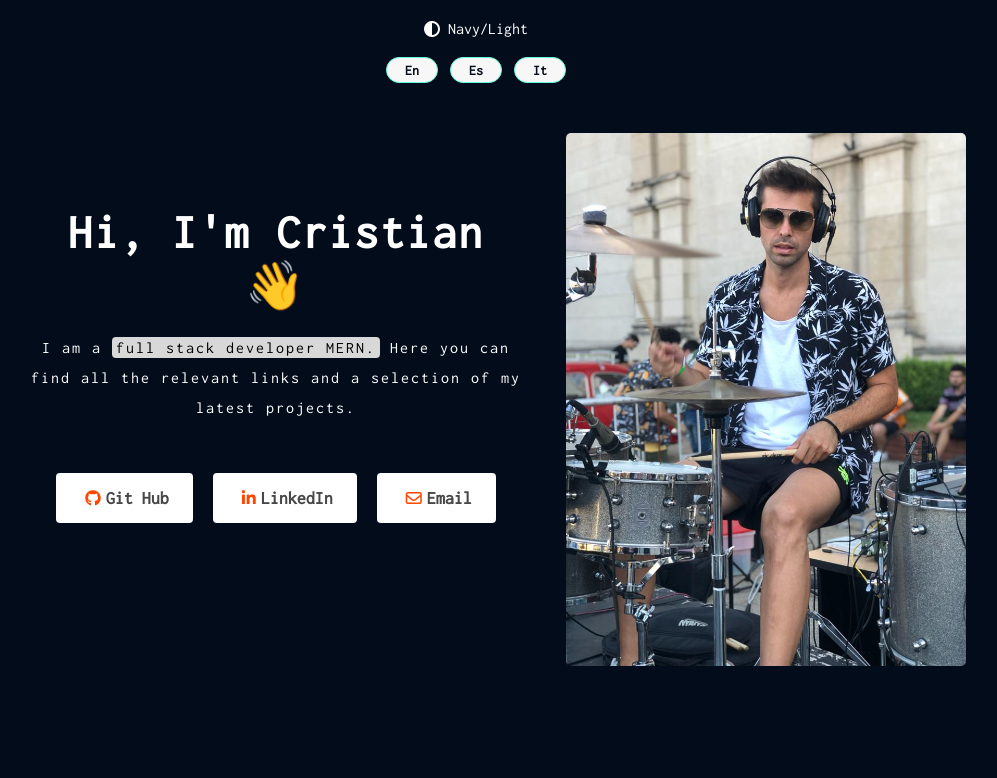
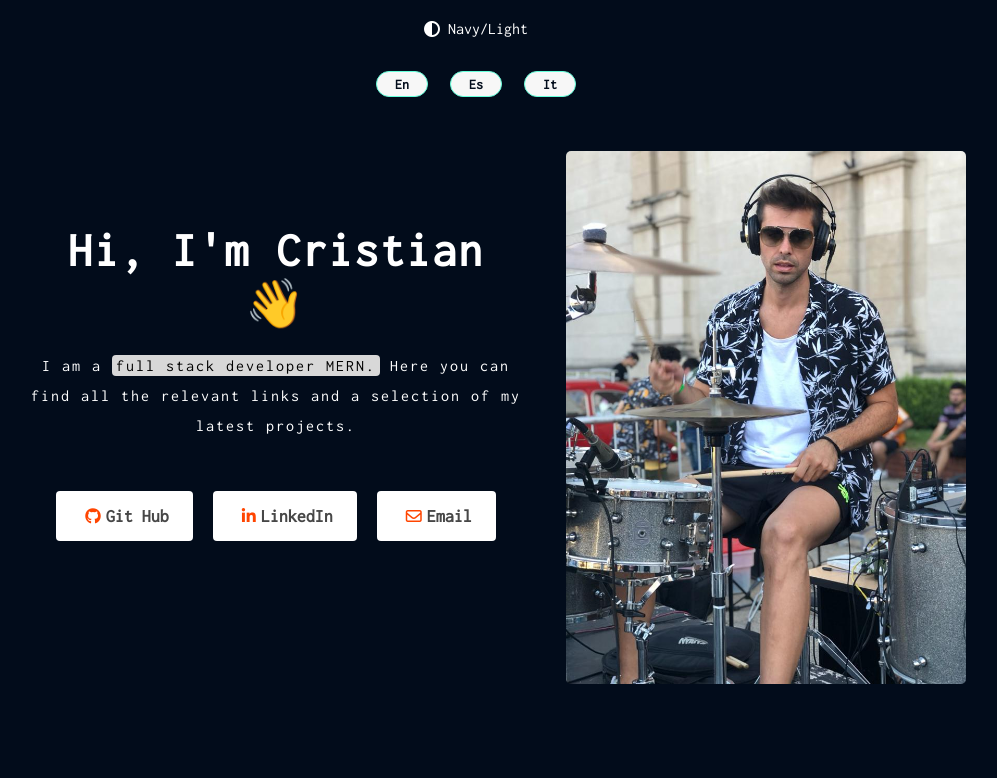
Before and after one commit to CristianMozetich/Portfolio, a React (Vite) app: page / in a window 1280 px wide. Shown: the top 778 px of the page, without its empty margins (164-1161 px from the left). Built offline with nearby package versions, Linux system fonts and the light colour scheme.

Commit message:
actualizaciones idiomas

```diff
--- a/src/App.css
+++ b/src/App.css
@@ -121,6 +121,8 @@ body {
     display: block;
     display: flex;
     justify-content: center;
-    gap: 12px;
+    gap: 22px;
+    margin: 10px;
+    padding: 4px;
   }
 }
```
